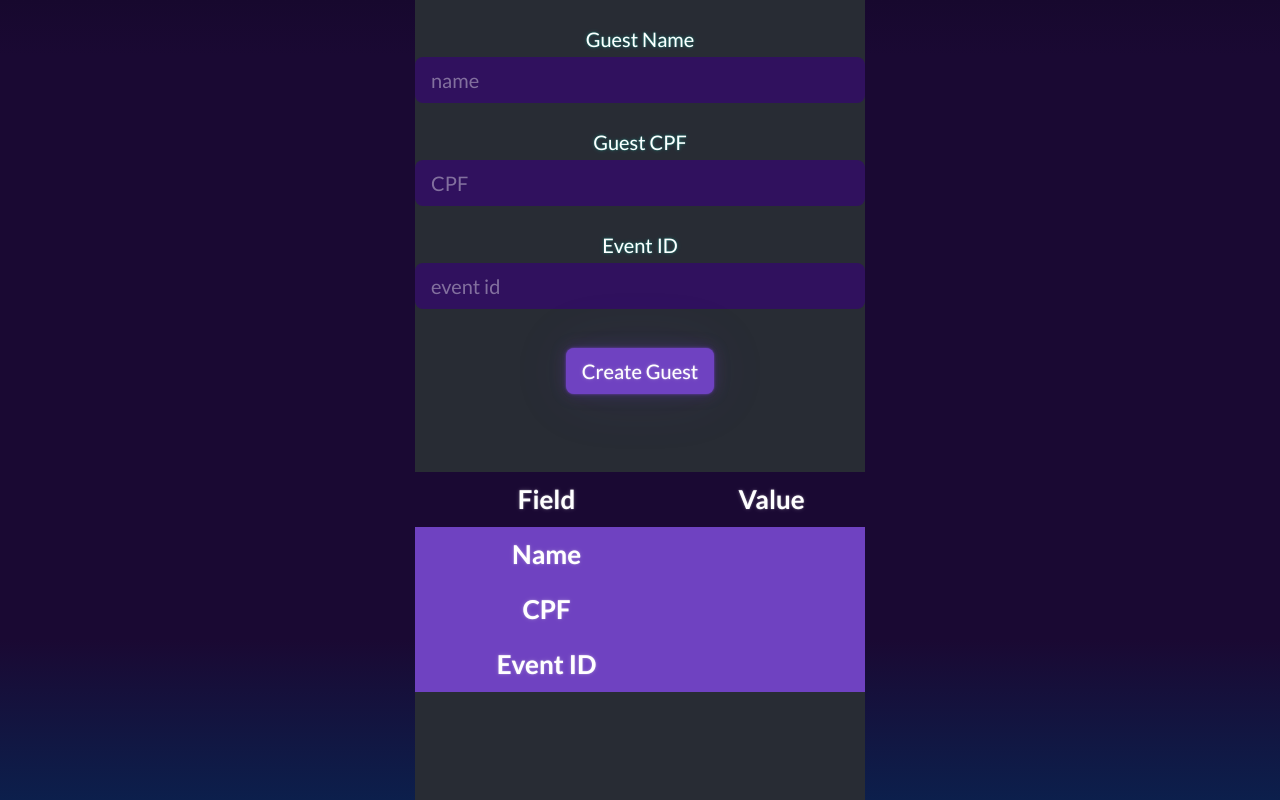
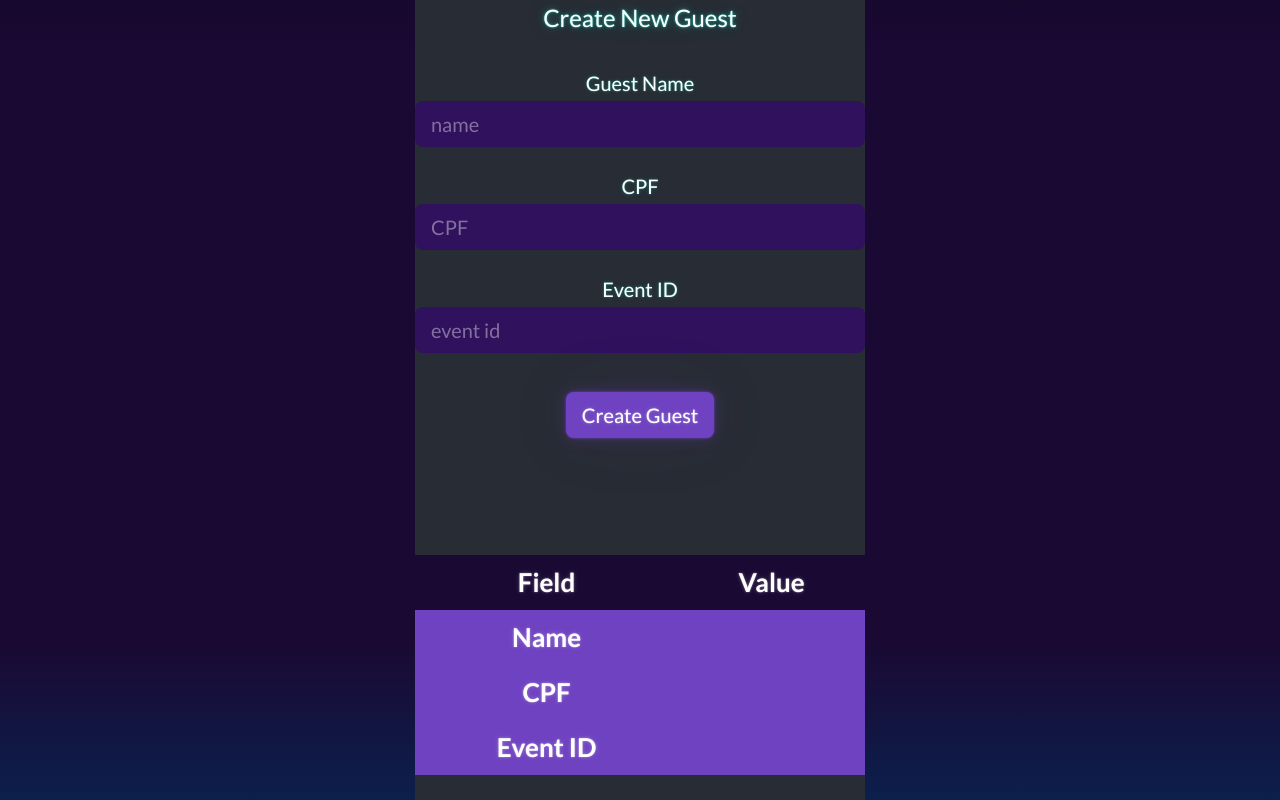
Before and after one commit to dansousac2/React-DAC_project, a React (Create React App) app: page / in a window 1280 px wide. Built offline with nearby package versions, Linux system fonts and the light colour scheme.

Commit message:
created componente FormGroups and CreateGuest

```diff
--- /dev/null
+++ b/src/componentes/FormGroup.js
@@ -0,0 +1,14 @@
+import React from "react";
+
+export default class FormGroup extends React.Component {
+
+    render() {
+        return (
+            <div className="form-group">
+                <label className="col-form-label col-form-label-lg mt-4" htmlFor={this.props.htmlFor}>{this.props.label}</label>
+                {this.props.children}
+            </div>
+        );
+    }
+
+}
--- a/src/screens/Guest/Create/createGuest.js
+++ b/src/screens/Guest/Create/createGuest.js
@@ -1,6 +1,7 @@
 import React from "react";
 import './CreateGuest.css';
 import 'bootswatch/dist/vapor/bootstrap.css';
+import FormGroup from "../../../componentes/FormGroup";
 
 export default class CreateGuest extends React.PureComponent {
 
@@ -24,29 +25,26 @@ export default class CreateGuest extends React.PureComponent {
     render() {
         return (
             <div>
-                <div class="form-group">
-                <label className="col-form-label col-form-label-lg mt-4" htmlFor="lab01">Guest Name</label>
+                <fieldset>
+                    <legend>Create New Guest</legend>
+                    <FormGroup label='Guest Name' htmlFor='lab01'>
                         <input className="form-control form-control-lg" type="text" placeholder="name" id="lab01"
                         value={this.state.guestName} onChange={(e) => {this.setState({guestName: e.target.value})}}/>
-                </div>
-
-                <div class="form-group">
-                <label className="col-form-label col-form-label-lg mt-4" htmlFor="lab02">Guest CPF</label>
+                    </FormGroup>
+                    <FormGroup label='CPF' htmlFor='lab02'>
                         <input className="form-control form-control-lg" type="text" placeholder="CPF" id="lab02"
                         value={this.state.guestCPF} onChange={(e) => {this.setState({guestCPF: e.target.value})}}/>
-                </div>
-
-                <div class="form-group">
-                <label className="col-form-label col-form-label-lg mt-4" htmlFor="lab03">Event ID</label>
+                    </FormGroup>
+                    <FormGroup label='Event ID' htmlFor='lab03'>
                         <input className="form-control form-control-lg" type="text" placeholder="event id" id="lab03"
                         value={this.state.eventID} onChange={(e) => {this.setState({eventID: e.target.value})}}/>
-                </div>
+                    </FormGroup>
                     <br/>
                     <button type="button" className="btn btn-primary btn-lg" onClick={this.post} >Create Guest</button>
+                </fieldset>
                 <br/>
                 <br/>
                 <br/>
-
                 <table class="table table-hover">
                     <thead>
                         <tr>
```
Lines whose indentation alone changed are shown as unchanged.
